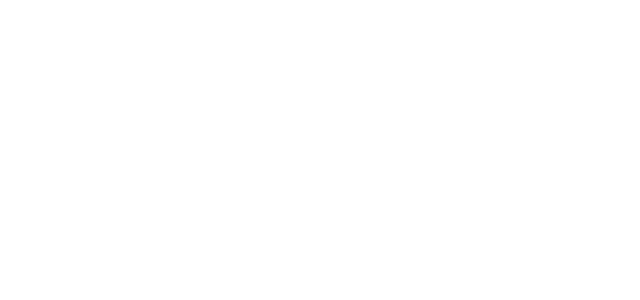
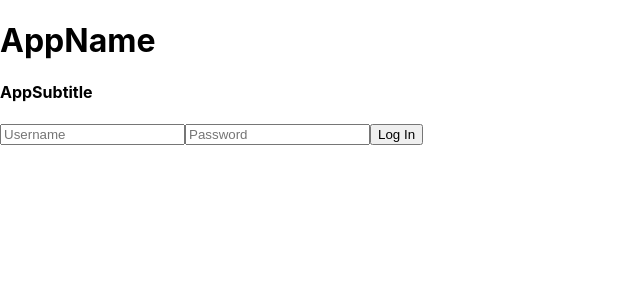
Before and after one commit to jordivilagut/react-authentication, a React (Create React App) app: page /login in a window 1280 px wide. Shown: the top 300 px of the page, without its empty margins (0-640 px from the left). Built offline with nearby package versions, Linux system fonts and the light colour scheme.

Commit message:
Change routing logic

```diff
--- a/src/application/App.js
+++ b/src/application/App.js
@@ -9,8 +9,8 @@
     render() {
         return (
             <Switch>
-                <Route exact path="/" component={LoginContainer} />
-                <PrivateRoute exact path="/dashboard" component={DashboardContainer} />
+                <PrivateRoute exact path="/" component={DashboardContainer} />
+                <Route exact path="/login" component={LoginContainer} />
             </Switch>
         );
     }
--- a/src/components/PrivateRoute.js
+++ b/src/components/PrivateRoute.js
@@ -5,6 +5,6 @@
 
     <Route render={props => localStorage.getItem("auth-token") ?
         (<Component {...props}/>) :
-        (<Redirect to='/' />)
+        (<Redirect to='/login' />)
     }/>
 );
```
